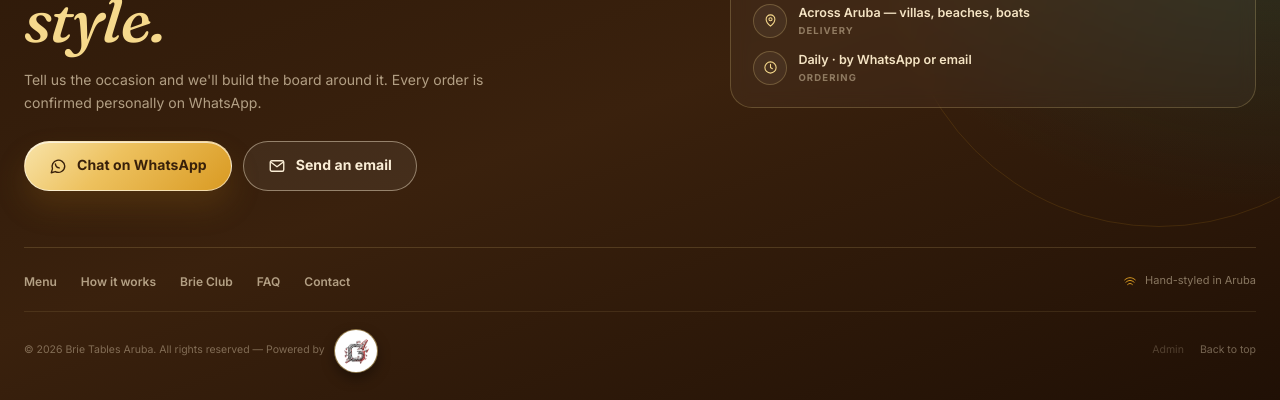
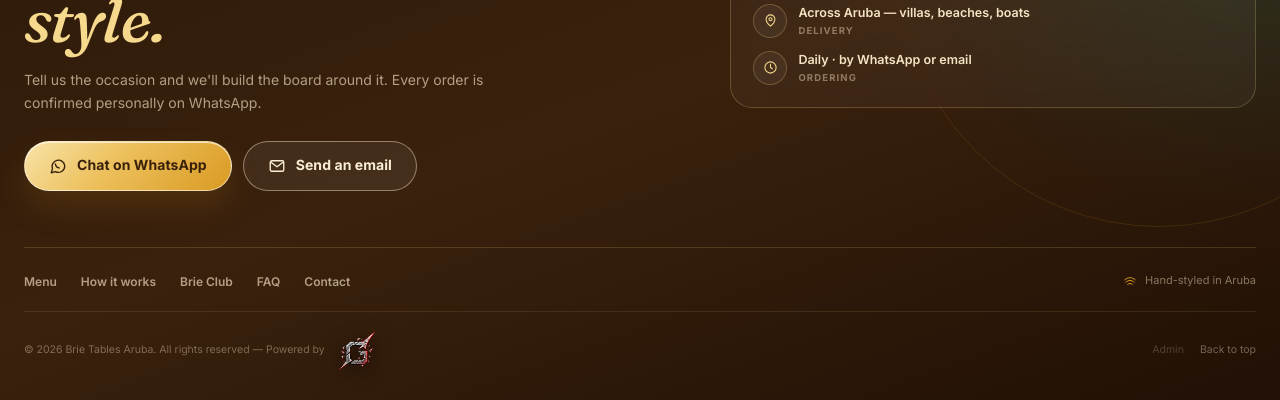
Before and after one commit to brietablesaruba/brie-tables-aruba, a plain HTML site: page index.html in a window 1280 px wide. Shown: the part 5971-6371 px from the top of the page. Drawn offline with Linux system fonts and the light colour scheme.

Commit message:
Footer badge: transparent G emblem, no white circle

```diff
--- a/styles.css
+++ b/styles.css
@@ -845,10 +845,8 @@ p { margin: 0; }
 .rights-line { display: inline-flex; align-items: center; gap: 10px; min-width: 0; }
 .rights-line > span[data-i18n] { min-width: 0; }
 .powered-badge {
-  width: 42px; height: 42px; flex: 0 0 auto; padding: 5px; box-sizing: border-box;
-  border-radius: 50%; object-fit: contain;
-  background: #fff;
-  box-shadow: 0 0 0 1px rgba(246, 217, 140, 0.5), 0 6px 14px rgba(0, 0, 0, 0.4);
+  width: 42px; height: 42px; flex: 0 0 auto;
+  filter: drop-shadow(0 4px 10px rgba(0, 0, 0, 0.55));
 }
 
 /* ---------- sticky order bar ---------- */
```
